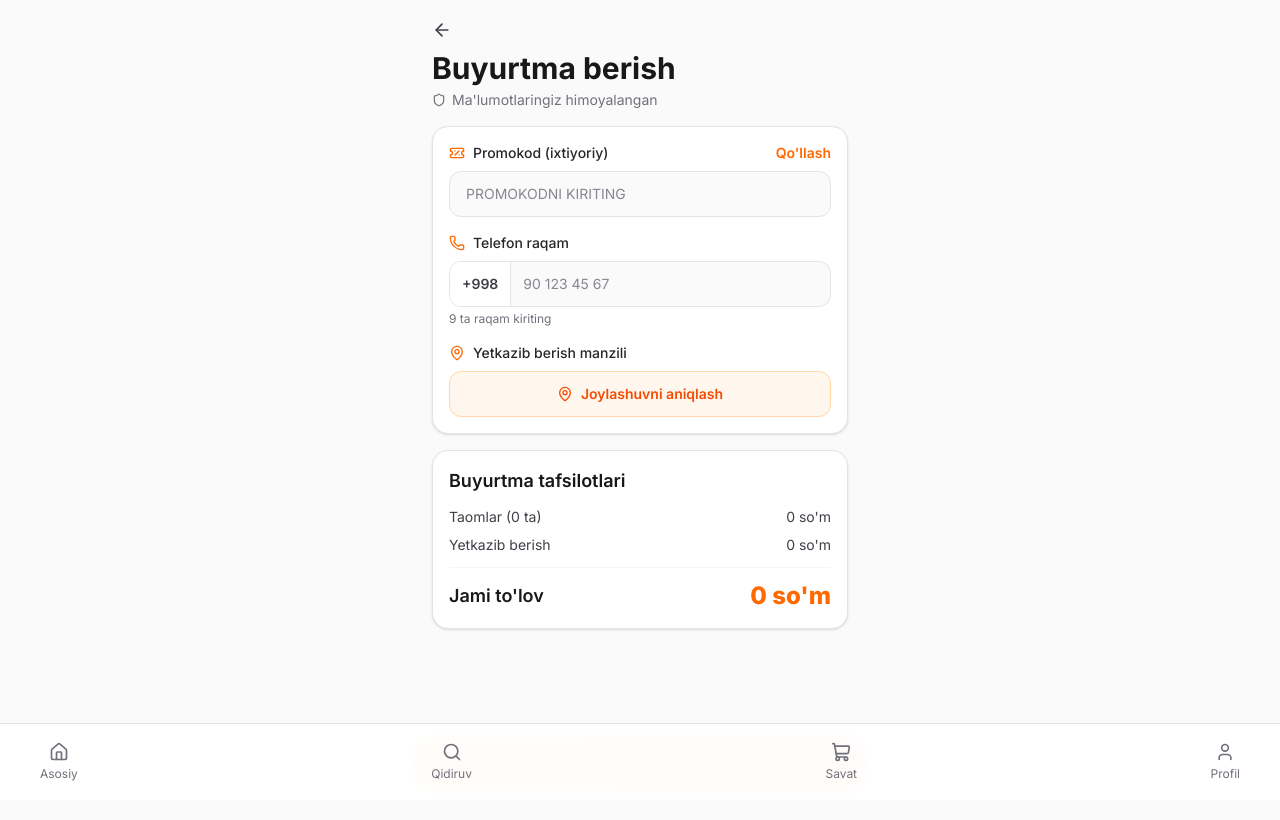
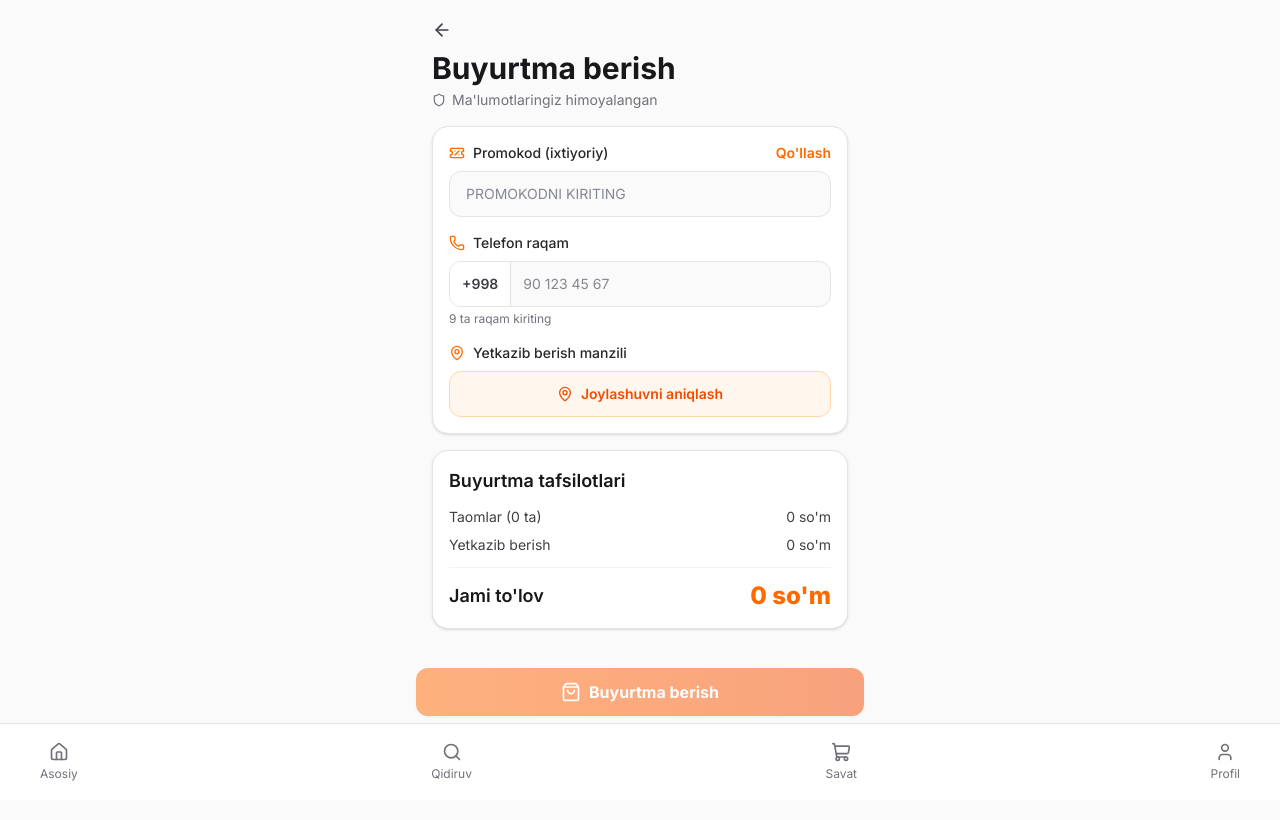
Before and after one commit to salimovelyor7787-ops/customer_delivery, a Next.js app in the folder customer_web/: page /checkout in a window 1280 px wide. Shown: the top 820 px of the page. Built offline with nearby package versions, Linux system fonts and the light colour scheme; no server answers.

Commit message:
fix(customer-web): restore checkout CTA visibility and align cart action label
Ensure checkout submit button stays visible above bottom navigation, update cart CTA text to "Buyurtmani rasmiylashtirish", and remove unused favicon asset.

Made-with: Cursor

```diff
--- a/customer_web/src/app/(customer)/cart/page.tsx
+++ b/customer_web/src/app/(customer)/cart/page.tsx
@@ -150,7 +150,7 @@ export default function CartPage() {
               />
             </label>
             <p className="mb-3 text-lg font-semibold">Jami: {(totalCents / 100).toFixed(0)} so&apos;m</p>
-            <Link href="/checkout" className="inline-flex w-full justify-center rounded-lg bg-zinc-900 px-4 py-2.5 text-center text-white sm:w-auto">Buyurtma berish</Link>
+            <Link href="/checkout" className="inline-flex w-full justify-center rounded-lg bg-zinc-900 px-4 py-2.5 text-center text-white sm:w-auto">Buyurtmani rasmiylashtirish</Link>
           </div>
         ) : null}
       </div>
--- a/customer_web/src/app/(customer)/checkout/page.tsx
+++ b/customer_web/src/app/(customer)/checkout/page.tsx
@@ -289,7 +289,7 @@ export default function CheckoutPage() {
         </form>
       </div>
 
-      <div className="fixed inset-x-0 bottom-0 z-30 border-t border-zinc-200 bg-white/95 px-4 pb-[max(env(safe-area-inset-bottom),12px)] pt-3 backdrop-blur">
+      <div className="fixed inset-x-0 bottom-[74px] z-[60] px-4 pb-[max(env(safe-area-inset-bottom),10px)] pt-2">
         <div className="mx-auto w-full max-w-md">
           <button
             type="button"
```
Also changed, not shown: customer_web/public/favicon.svg (deleted).
